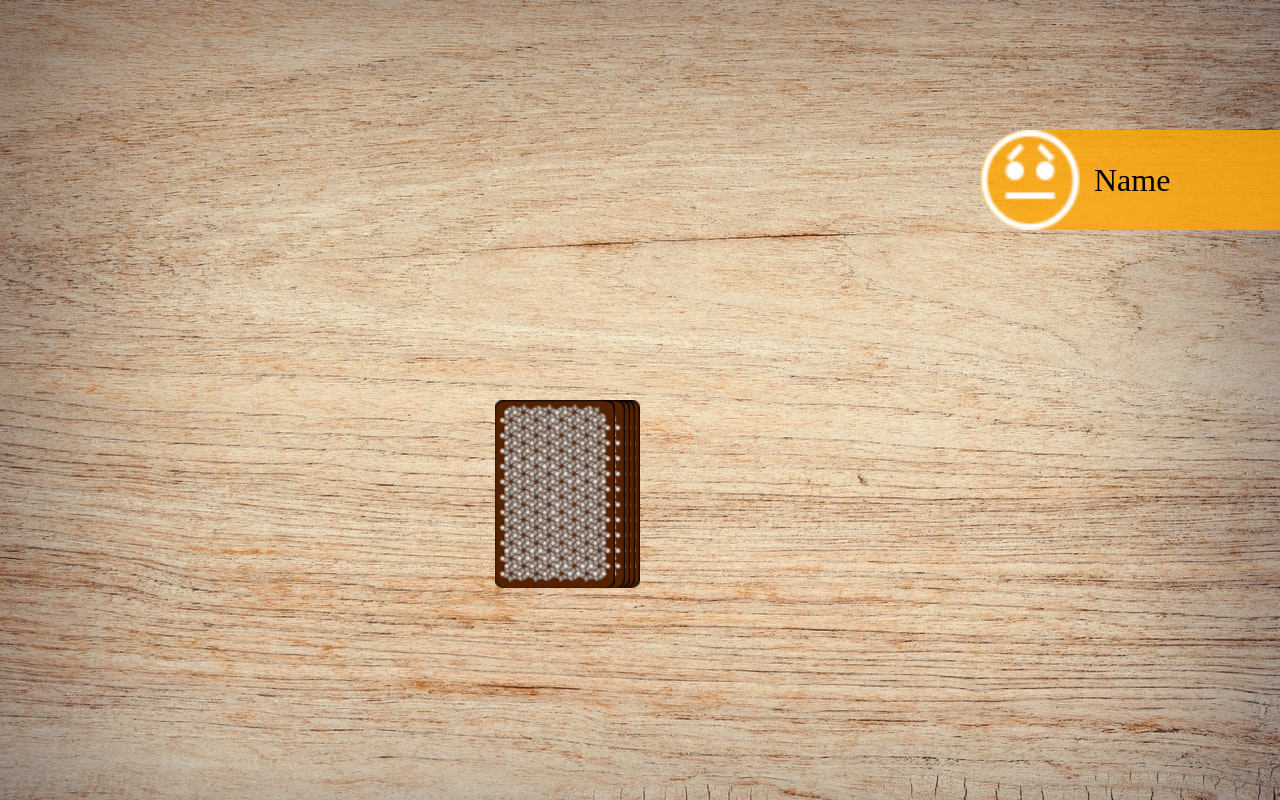
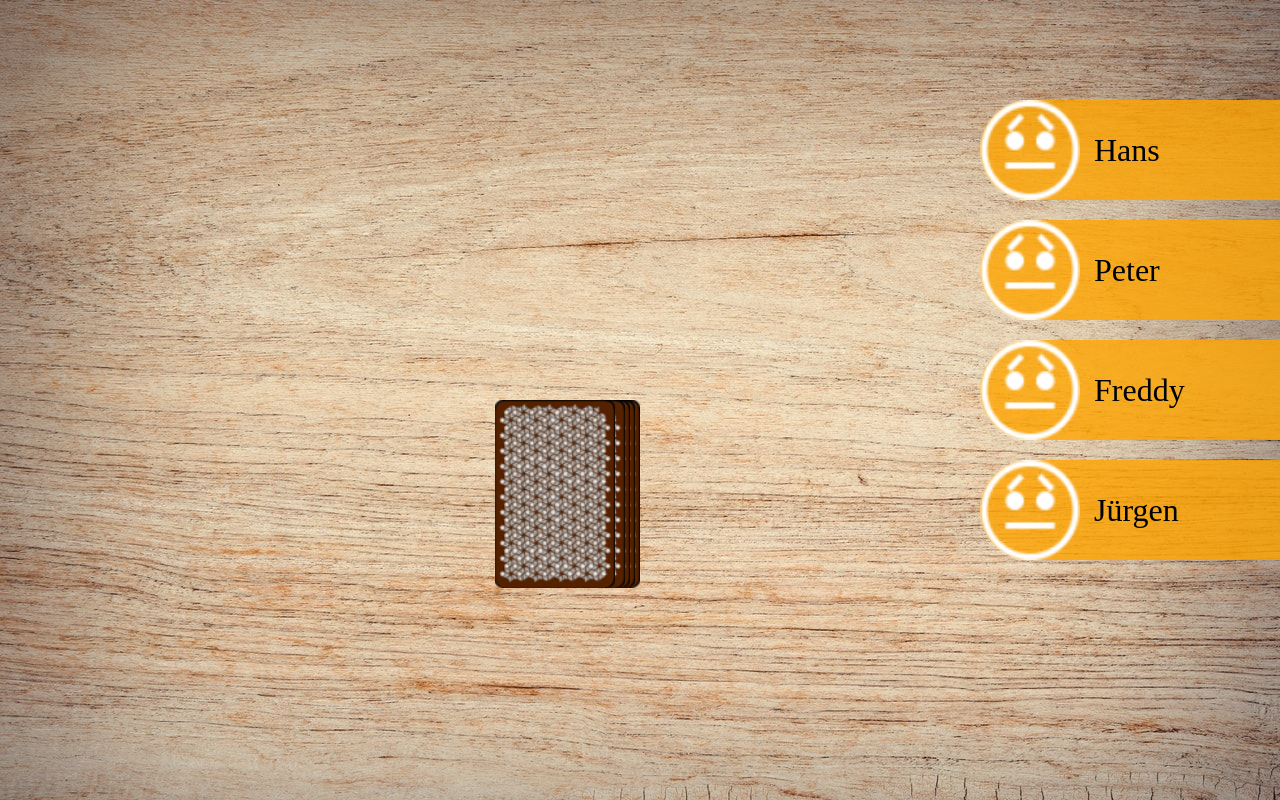
Before and after one commit to GeorgiosKoinaris/ringoffire, an Angular app: page /game in a window 1280 px wide. Built offline with nearby package versions, Linux system fonts and the light colour scheme.

Commit message:
player names added from array

```diff
--- a/src/app/game/game.component.html
+++ b/src/app/game/game.component.html
@@ -1,4 +1,4 @@
-<app-player style="top:130px" class="player-position"></app-player>
+<app-player *ngFor="let player of game.players; let i = index;" [ngStyle]="{'top.px': 100 +(i*120)}" [name]="player" class="player-position"></app-player>
 
 
 <div class="field">
--- a/src/app/player/player.component.html
+++ b/src/app/player/player.component.html
@@ -1,4 +1,4 @@
 <div class="player">
     <img src="/assets/img/profiles/1.png" alt="">
-    <span>Name</span>
+    <span>{{ name }}</span>
 </div>
--- a/src/app/player/player.component.ts
+++ b/src/app/player/player.component.ts
@@ -1,10 +1,16 @@
-import { Component } from '@angular/core';
+import { Component, Input, OnInit } from '@angular/core';
 
 @Component({
   selector: 'app-player',
   templateUrl: './player.component.html',
   styleUrls: ['./player.component.scss']
 })
-export class PlayerComponent {
+export class PlayerComponent implements OnInit {
+  @Input() name;
+
+  constructor() { }
+  ngOnInit(): void {
+
+  }
 
 }
--- a/src/models/game.ts
+++ b/src/models/game.ts
@@ -1,5 +1,5 @@
 export class Game {
-    public players: string[] = [];
+    public players: string[] = ['Hans', 'Peter', 'Freddy', 'Jürgen'];
     public stack: string[] = [];
     public playedCards: string[] = [];
     public currentPlayer: number = 0;
```
